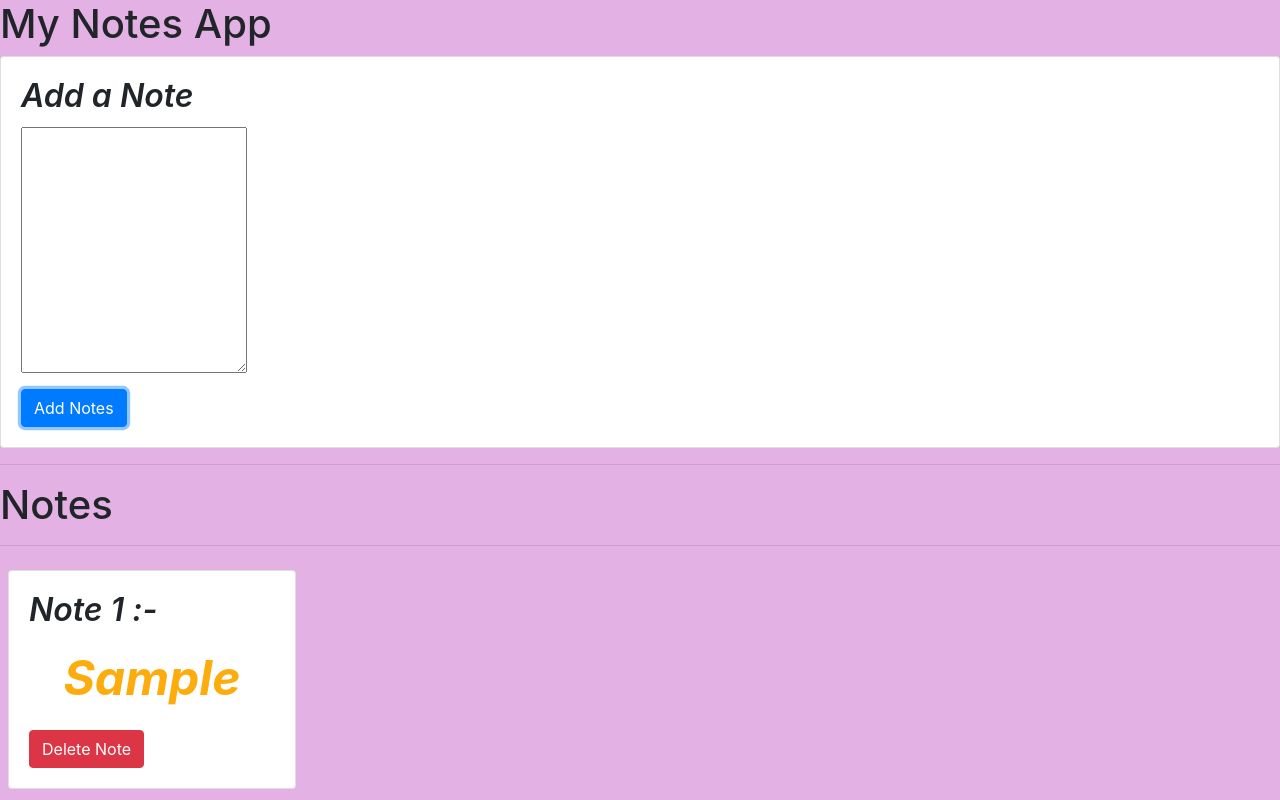
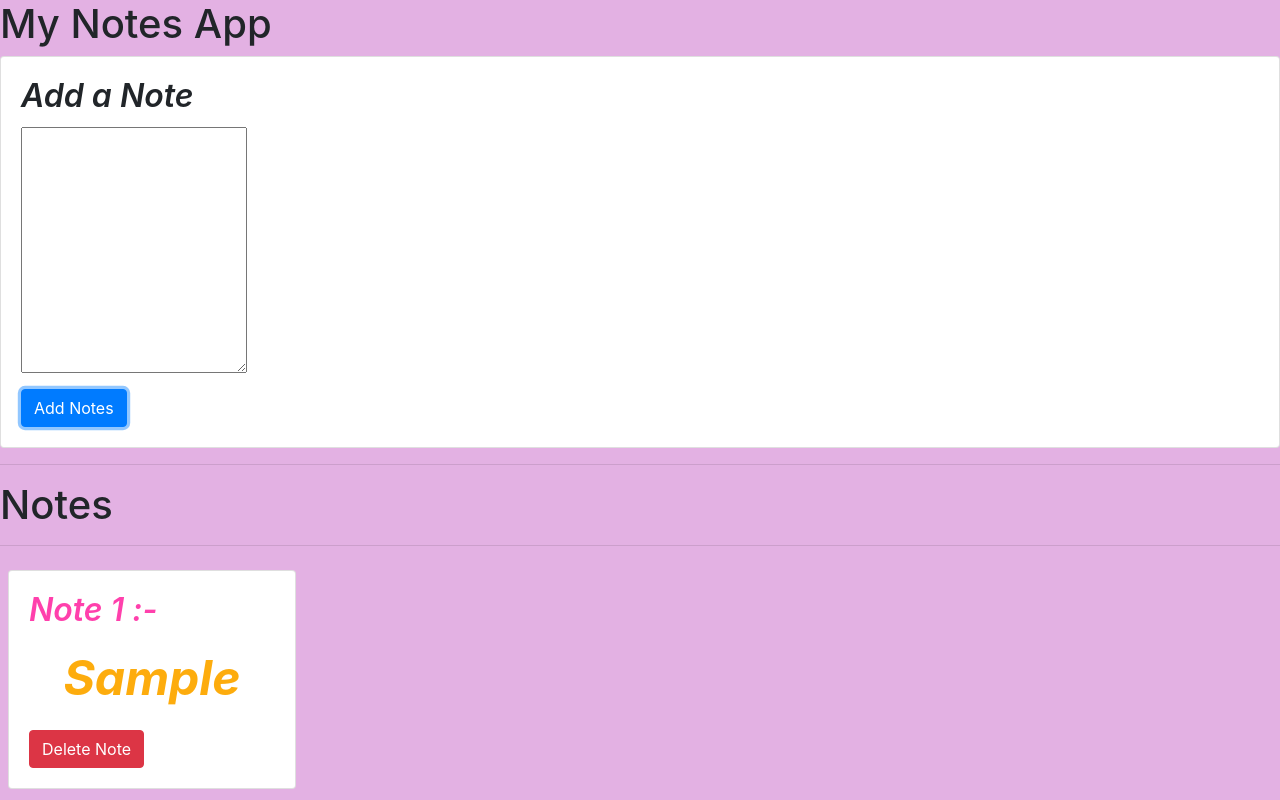
Before and after one commit to vivekjami17/Note_Making_WebApp, a plain HTML site: page index.html in a window 1280 px wide. Both pictures are taken after typing "Sample" into the empty fields and a click on the button "Add Notes". Drawn offline with nearby package versions, Linux system fonts and the light colour scheme.

```diff
--- a/style.css
+++ b/style.css
@@ -14,11 +14,11 @@
   color: rgba(253, 170, 6, 0.974);
   font-weight: bold;
   font-size: xxx-large;
-    font-style: italic;
-    font-weight: 700;
+  font-style: italic;
+  font-weight: 700;
 }
-#note_priority{
-  color:rgba(255, 0, 0, 0.6);
+#note-priority{
+  color:rgba(255, 0, 144, 0.749);
 }
 #notes-desc{
   display: flex;
```
